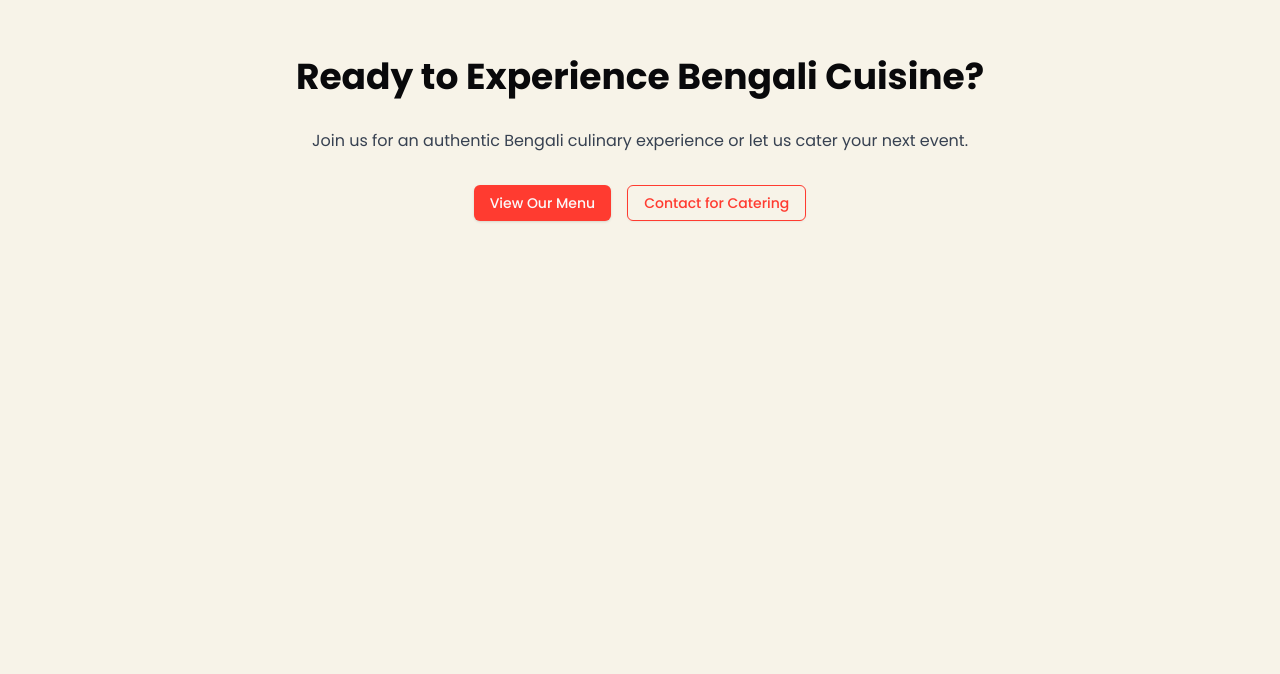
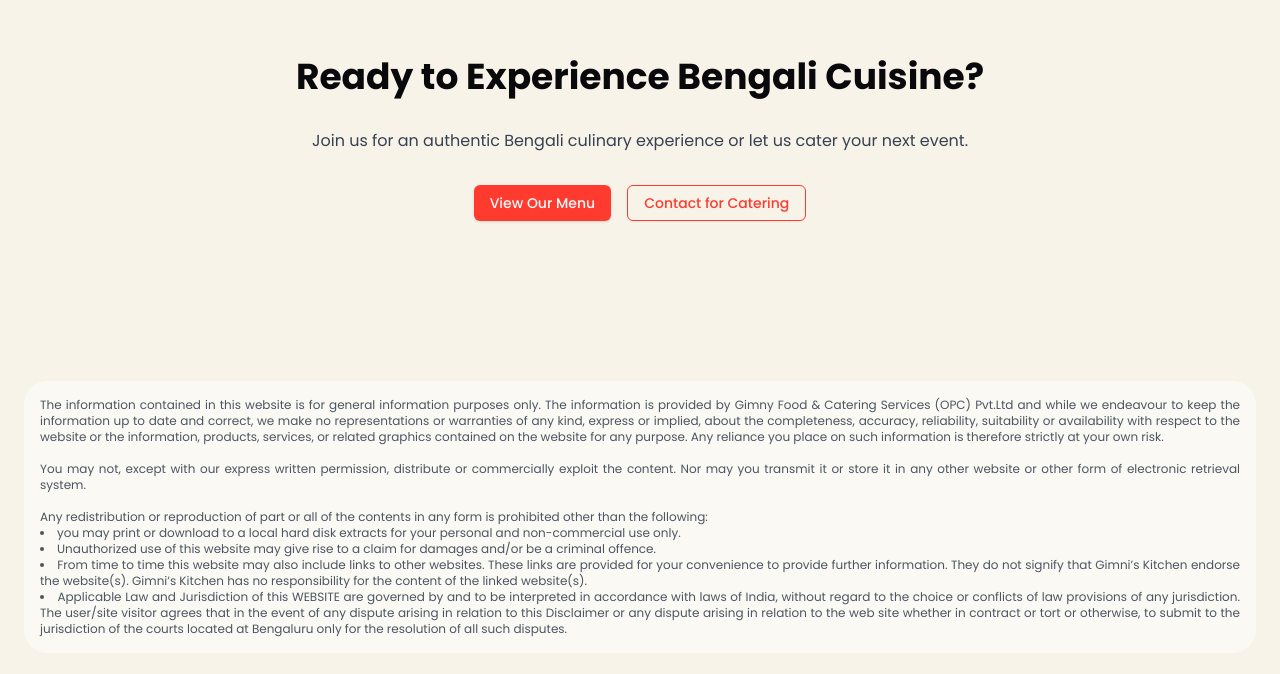
Before and after one commit to SpaceTesla/gimni, a Next.js app: page /about in a window 1280 px wide. Shown: the part 2420-3094 px from the top of the page. Before the commit the page ends 2769 px from the top, so only its background shows below. Built offline with nearby package versions, Linux system fonts and the light colour scheme.

Commit message:
feat: add legal info

```diff
--- a/src/app/about/page.tsx
+++ b/src/app/about/page.tsx
@@ -175,6 +175,58 @@ export default function AboutPage() {
               </div>
             </div>
           </section>
+          <section>
+            <p className="rounded-3xl bg-white/50 p-4 text-justify text-xs text-gray-600">
+              The information contained in this website is for general
+              information purposes only. The information is provided by Gimny
+              Food & Catering Services (OPC) Pvt.Ltd and while we endeavour to
+              keep the information up to date and correct, we make no
+              representations or warranties of any kind, express or implied,
+              about the completeness, accuracy, reliability, suitability or
+              availability with respect to the website or the information,
+              products, services, or related graphics contained on the website
+              for any purpose. Any reliance you place on such information is
+              therefore strictly at your own risk.
+              <br />
+              <br />
+              You may not, except with our express written permission,
+              distribute or commercially exploit the content. Nor may you
+              transmit it or store it in any other website or other form of
+              electronic retrieval system.
+              <br />
+              <br />
+              Any redistribution or reproduction of part or all of the contents
+              in any form is prohibited other than the following:
+              <ul className="list-inside list-disc">
+                <li>
+                  you may print or download to a local hard disk extracts for
+                  your personal and non-commercial use only.
+                </li>
+                <li>
+                  Unauthorized use of this website may give rise to a claim for
+                  damages and/or be a criminal offence.
+                </li>
+                <li>
+                  From time to time this website may also include links to other
+                  websites. These links are provided for your convenience to
+                  provide further information. They do not signify that Gimni’s
+                  Kitchen endorse the website(s). Gimni’s Kitchen has no
+                  responsibility for the content of the linked website(s).
+                </li>
+                <li>
+                  Applicable Law and Jurisdiction of this WEBSITE are governed
+                  by and to be interpreted in accordance with laws of India,
+                  without regard to the choice or conflicts of law provisions of
+                  any jurisdiction. The user/site visitor agrees that in the
+                  event of any dispute arising in relation to this Disclaimer or
+                  any dispute arising in relation to the web site whether in
+                  contract or tort or otherwise, to submit to the jurisdiction
+                  of the courts located at Bengaluru only for the resolution of
+                  all such disputes.
+                </li>
+              </ul>
+            </p>
+          </section>
         </div>
       </div>
     </DefaultLayout>
```
